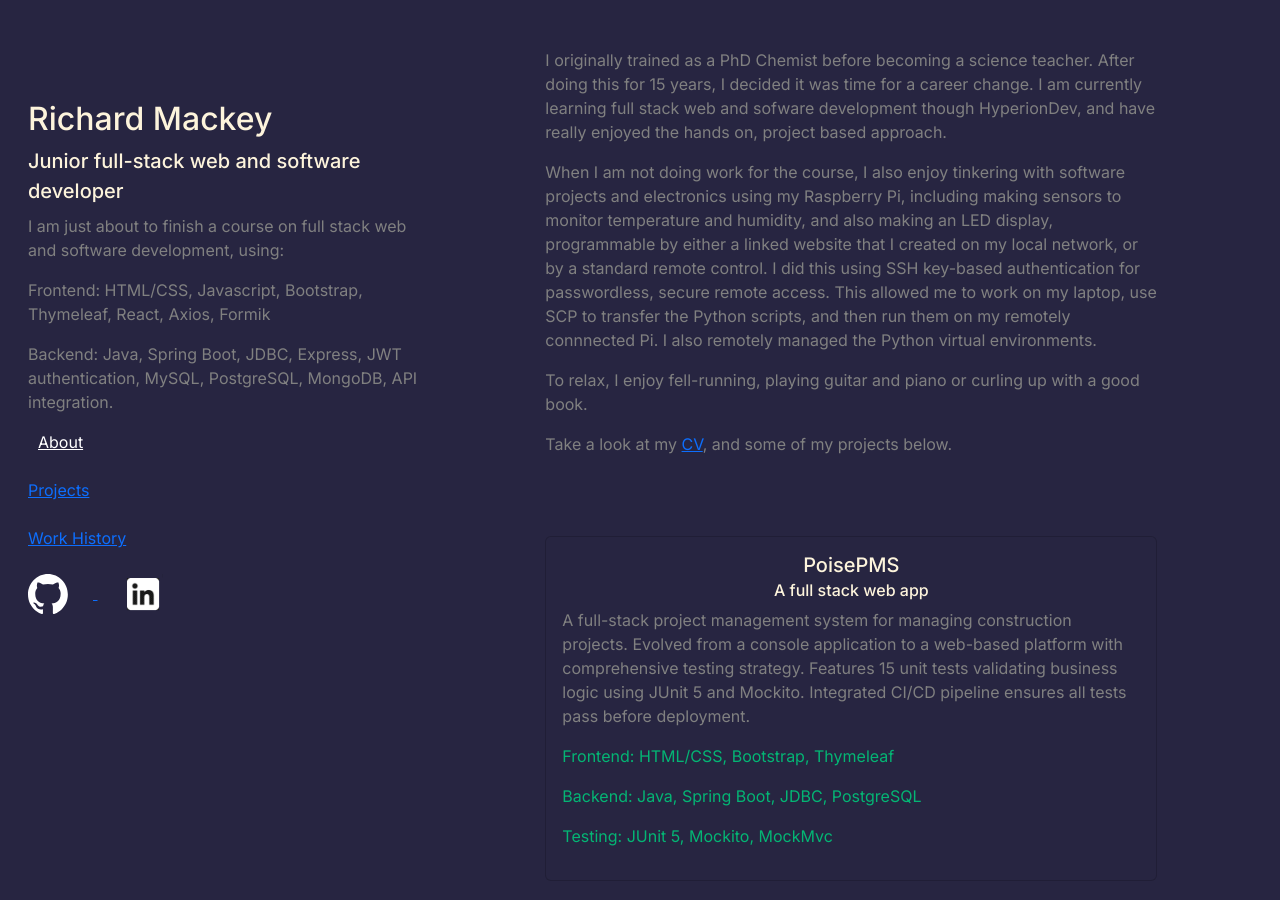
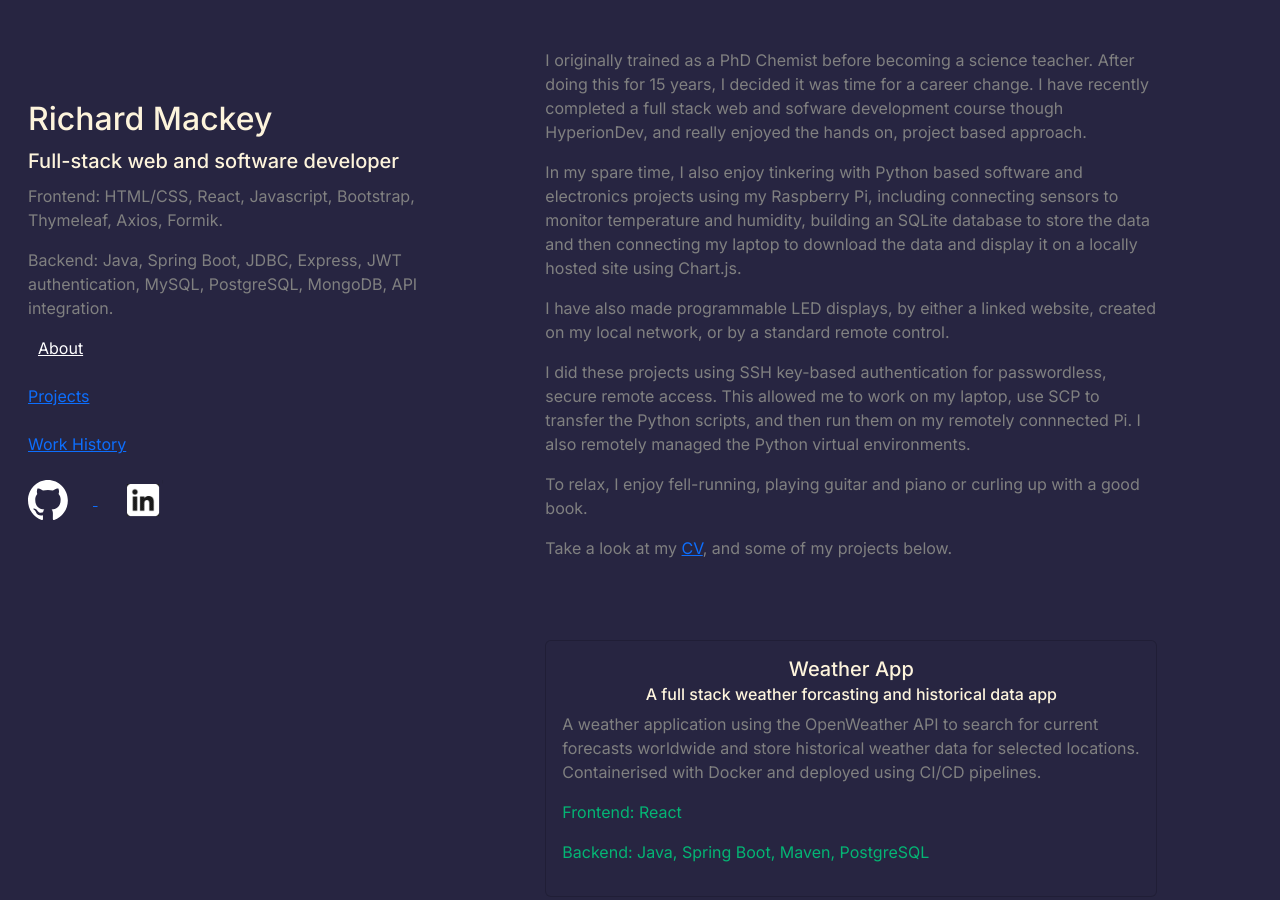
Before and after one commit to Richard-Mackey/portfolio, a plain HTML site: page index.html in a window 1280 px wide. Shown: the top 900 px of the page. Drawn offline with nearby package versions, Linux system fonts and the light colour scheme.

Commit message:
Updated to include weather app

```diff
--- a/index.html
+++ b/index.html
@@ -31,14 +31,10 @@
       <div class="row">
         <div class="col-12 col-lg-4 ms-lg-3 mb-4 mb-lg-0 fixed-sidebar">
           <h2>Richard Mackey</h2>
-          <h5 class="lh-base">Junior full-stack web and software developer</h5>
+          <h5 class="lh-base">Full-stack web and software developer</h5>
           <p>
-            I am just about to finish a course on full stack web and software
-            development, using:
-          </p>
-          <p>
-            Frontend: HTML/CSS, Javascript, Bootstrap, Thymeleaf, React, Axios,
-            Formik
+            Frontend: HTML/CSS, React, Javascript, Bootstrap, Thymeleaf, Axios,
+            Formik.
           </p>
           <p>
             Backend: Java, Spring Boot, JDBC, Express, JWT authentication,
@@ -80,21 +76,29 @@
               <p>
                 I originally trained as a PhD Chemist before becoming a science
                 teacher. After doing this for 15 years, I decided it was time
-                for a career change. I am currently learning full stack web and
-                sofware development though HyperionDev, and have really enjoyed
-                the hands on, project based approach.
+                for a career change. I have recently completed a full stack web
+                and sofware development course though HyperionDev, and really
+                enjoyed the hands on, project based approach.
               </p>
               <p>
-                When I am not doing work for the course, I also enjoy tinkering
-                with software projects and electronics using my Raspberry Pi,
-                including making sensors to monitor temperature and humidity,
-                and also making an LED display, programmable by either a linked
-                website that I created on my local network, or by a standard
-                remote control. I did this using SSH key-based authentication
-                for passwordless, secure remote access. This allowed me to work
-                on my laptop, use SCP to transfer the Python scripts, and then
-                run them on my remotely connnected Pi. I also remotely managed
-                the Python virtual environments.
+                In my spare time, I also enjoy tinkering with Python based
+                software and electronics projects using my Raspberry Pi,
+                including connecting sensors to monitor temperature and
+                humidity, building an SQLite database to store the data and then
+                connecting my laptop to download the data and display it on a
+                locally hosted site using Chart.js.
+              </p>
+              <p>
+                I have also made programmable LED displays, by either a linked
+                website, created on my local network, or by a standard remote
+                control.
+              </p>
+              <p>
+                I did these projects using SSH key-based authentication for
+                passwordless, secure remote access. This allowed me to work on
+                my laptop, use SCP to transfer the Python scripts, and then run
+                them on my remotely connnected Pi. I also remotely managed the
+                Python virtual environments.
               </p>
               <p>
                 To relax, I enjoy fell-running, playing guitar and piano or
@@ -109,6 +113,30 @@
           </div>
 
           <div id="projects">
+            <div class="card mb-5">
+              <a
+                href="https://richard-weather-app.up.railway.app/"
+                target="_blank"
+              >
+                <div class="card-body">
+                  <h5 class="card-title text-center">Weather App</h5>
+                  <h6 class="card-subtitle mb-2 text-center">
+                    A full stack weather forcasting and historical data app
+                  </h6>
+                  <p class="card-text">
+                    A weather application using the OpenWeather API to search
+                    for current forecasts worldwide and store historical weather
+                    data for selected locations. Containerised with Docker and
+                    deployed using CI/CD pipelines.
+                  </p>
+
+                  <p class="stack-text">Frontend: React</p>
+                  <p class="stack-text">
+                    Backend: Java, Spring Boot, Maven, PostgreSQL
+                  </p>
+                </div>
+              </a>
+            </div>
             <div class="card mb-5">
               <a
                 href="https://poisepms-production.up.railway.app/projects"
```
